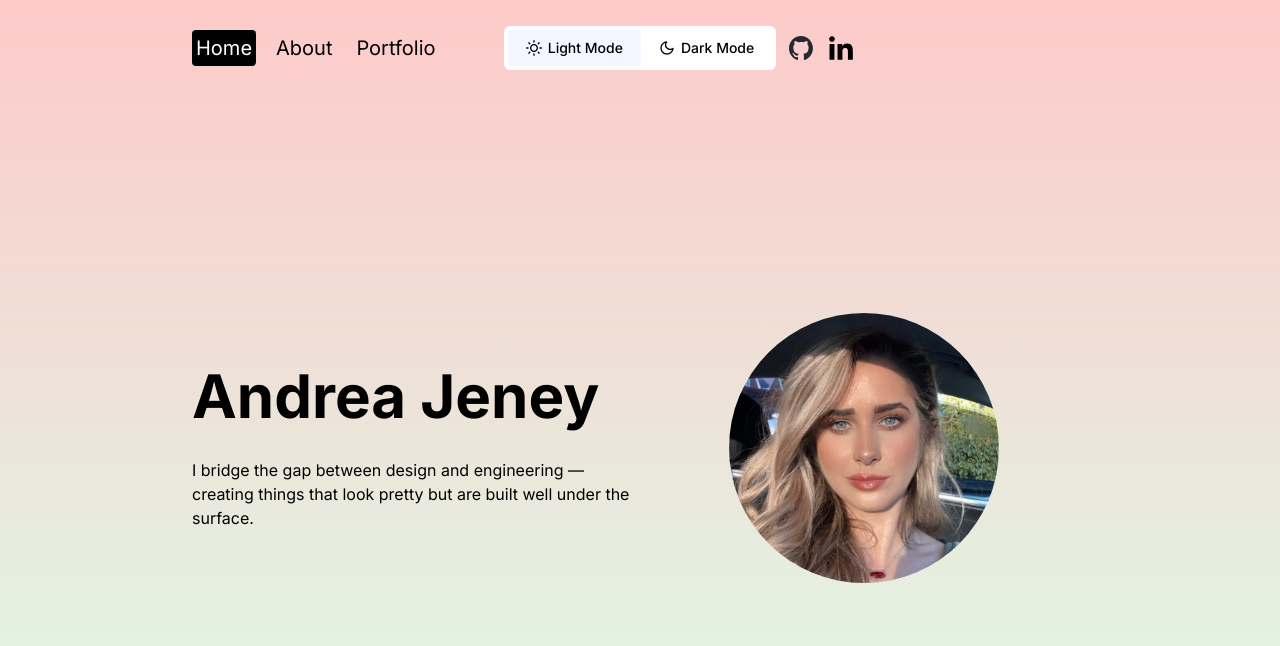
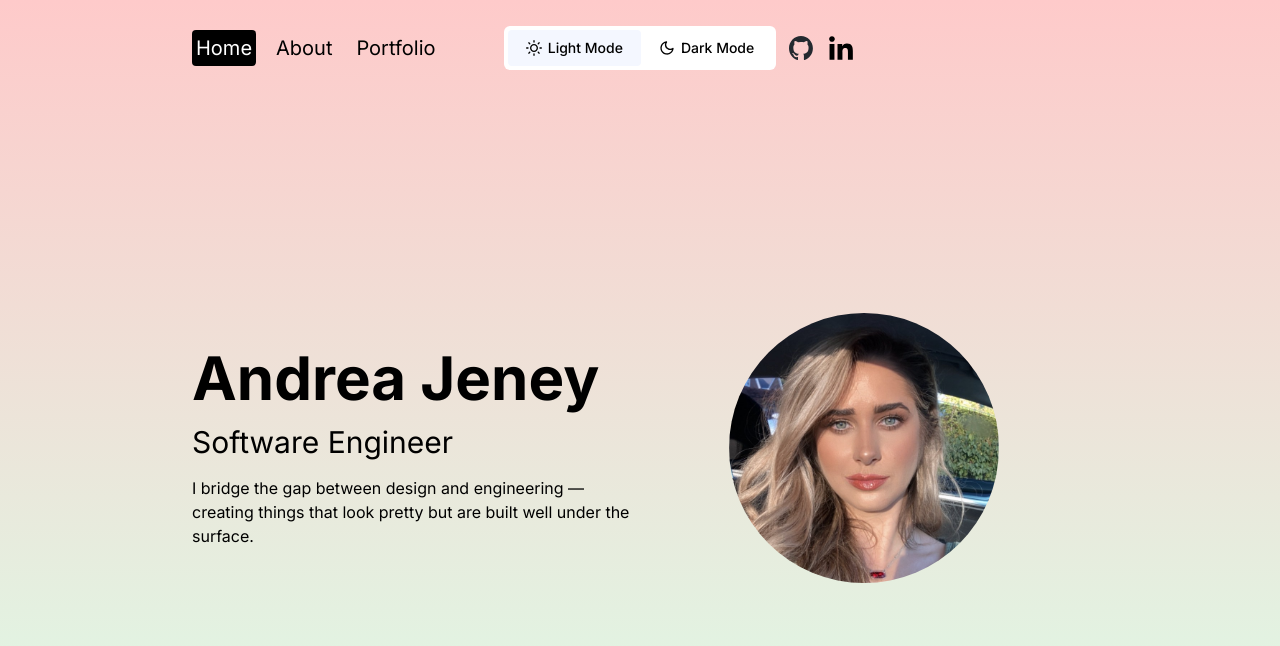
Before and after one commit to andrealswa/andrea-jeney, a Next.js app: page / in a window 1280 px wide. Shown: the top 646 px of the page. Built offline with nearby package versions, Linux system fonts and the light colour scheme.

Commit message:
title added

```diff
--- a/src/app/page.tsx
+++ b/src/app/page.tsx
@@ -12,12 +12,13 @@ export default function Home() {
 			transition={{ duration: 1 }}>
 			<div className="h-full flex flex-col lg:flex-row px-4 sm:px-8 md:px-12 lg:px-20 xl:px-48">
 				{/* TEXT CONTAINER */}
-				<div className="h-1/2 lg:h-full lg:w-1/2 flex flex-col gap-8 items-start justify-center">
+				<div className="h-1/2 lg:h-full lg:w-1/2 flex flex-col gap-4 items-start justify-center">
 					{/* TITLE */}
 					<h1 className="text-4xl md:text-6xl font-bold">
 						Andrea Jeney
 					</h1>
 					{/* DESC */}
+					<p className="md:text-3xl">Software Engineer</p>
 					<p className="md:text-l">
 						I bridge the gap between design and engineering — creating
 						things that look pretty but are built well under the
```
